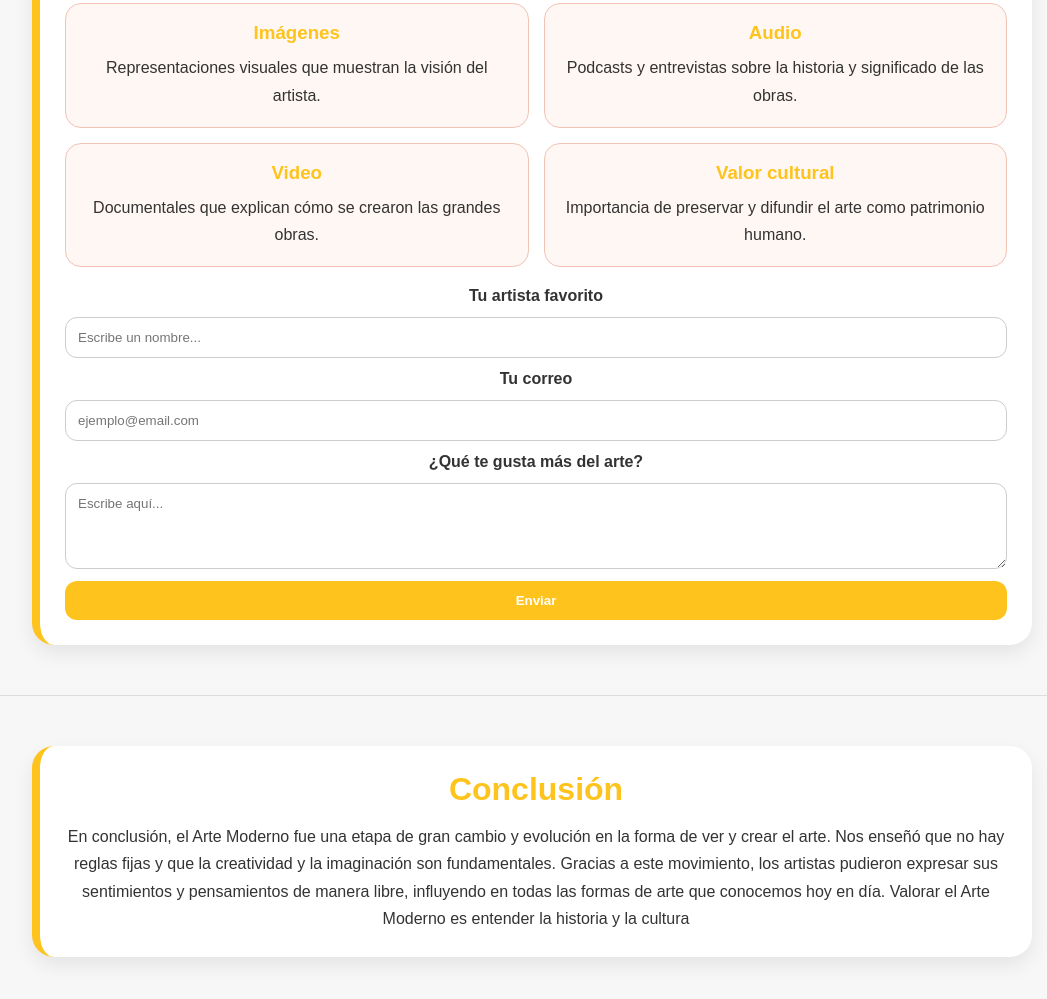
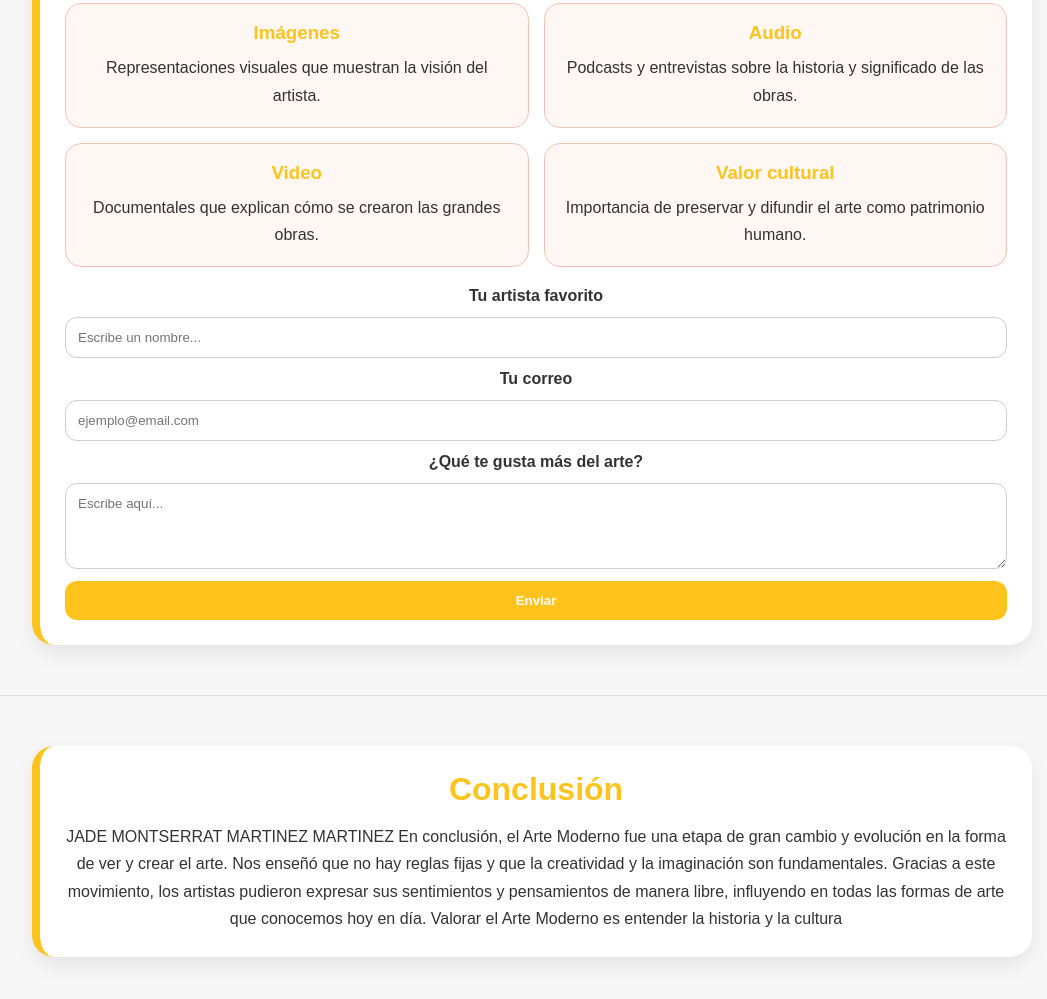
Before and after one commit to jade379/arte_moderno_jade, a plain HTML site: page index.html in a window 1280 px wide. Shown: the part 4164-5163 px from the top of the page, without its empty margins (108-1155 px from the left). Drawn offline with Linux system fonts and the light colour scheme.

Commit message:
Update index.html

```diff
--- a/index.html
+++ b/index.html
@@ -492,6 +492,7 @@
         <article class="card">
             <h2>Conclusión</h2>
             <p>
+                JADE MONTSERRAT MARTINEZ MARTINEZ
                 En conclusión, el Arte Moderno fue una etapa de gran cambio y evolución en la forma de ver y crear el arte.
                 Nos enseñó que no hay reglas fijas y que la creatividad y la imaginación son fundamentales.
                 Gracias a este movimiento, los artistas pudieron expresar sus sentimientos y pensamientos de manera libre,
```
